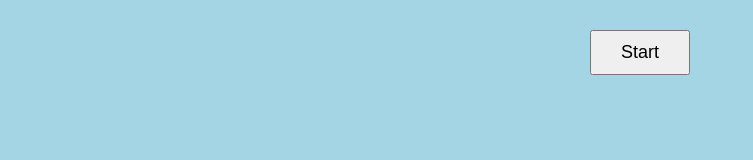
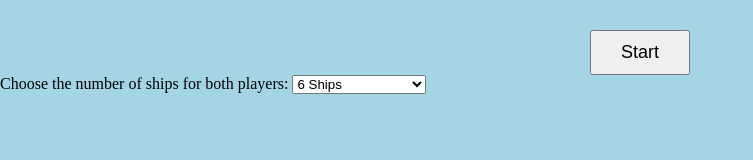
Before and after one commit to Lintalou/Battleship, a website with bundled scripts: page src/index.html in a window 1280 px wide. Shown: the whole page, without its empty margins (0-753 px from the left). Built offline with nearby package versions, Linux system fonts and the light colour scheme.

Commit message:
Added options for choosing number of ships.

```diff
--- a/src/index.html
+++ b/src/index.html
@@ -13,6 +13,16 @@
     <div id="buttonContainer">
         <button id="start">Start</button>
     </div>
+    <div id="selectContainer">
+        <label for="ship-count">Choose the number of ships for both players:</label>
+        <select id="ship-count">
+            <option value="4">4 Ships</option>
+            <option value="6" selected>6 Ships</option>
+            <option value="8">8 Ships</option>
+            <option value="10">10 Ships</option>
+            <option value="random">Random # of ships</option>
+        </select>
+    </div>
     <div id="boardContainer">
         <div id="primaryBoard"></div>
         <div id="shootingBoard"></div>
```
